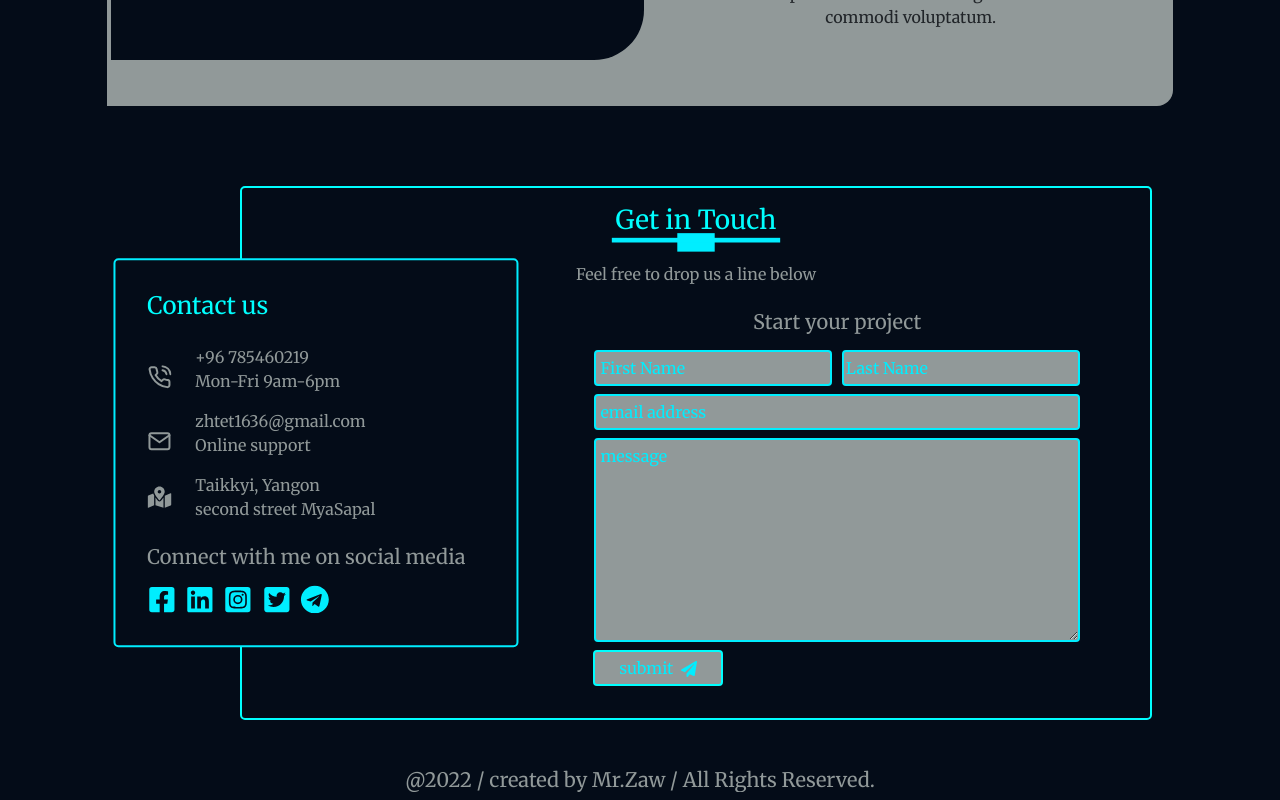
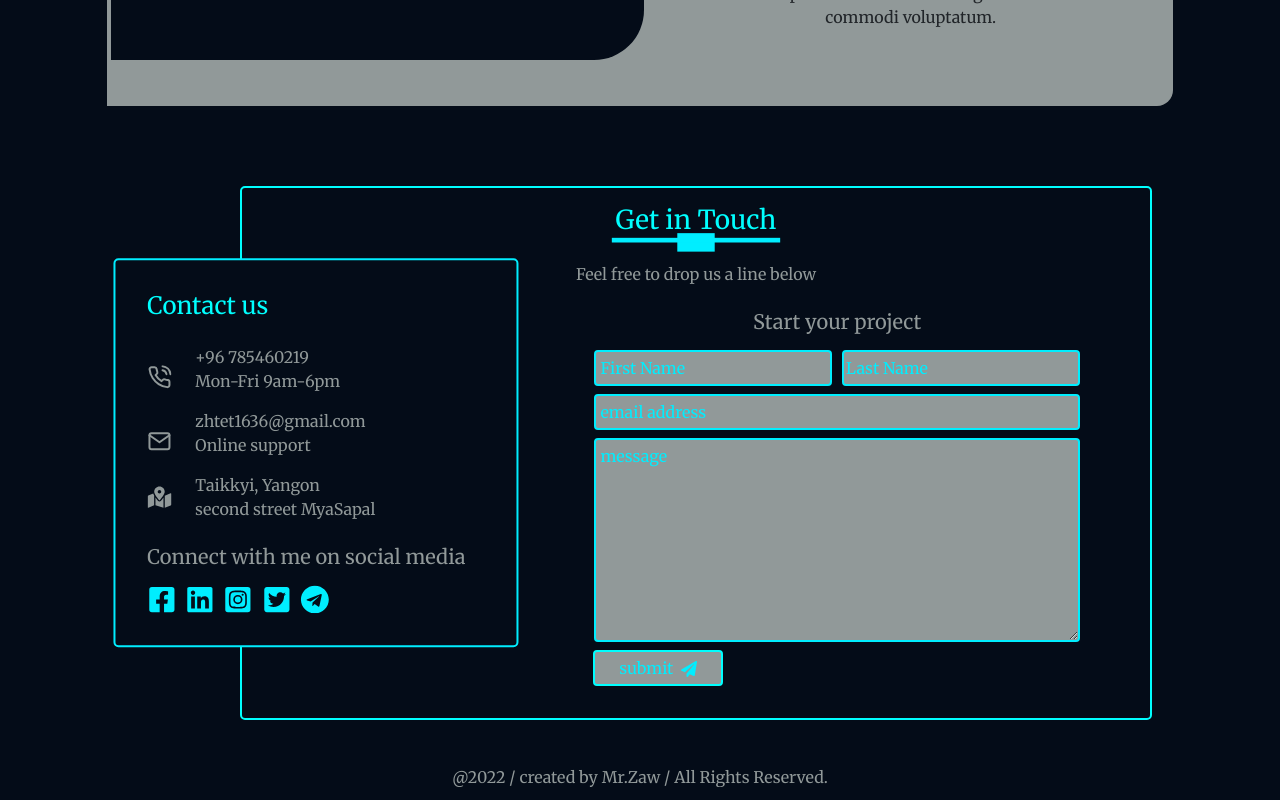
Before and after one commit to ZawHtet-246098/portfolioWithReact202, a React (Create React App) app: page / in a window 1280 px wide. Shown: the part 3406-4206 px from the top of the page. Built offline with nearby package versions, Linux system fonts and the light colour scheme; a web font is replaced by a local one.

Commit message:
update 8/16/2022

```diff
--- a/src/component/Contact.js
+++ b/src/component/Contact.js
@@ -115,7 +115,7 @@ const Contact = () => {
         </div>
       </div>
       <div className="footer text-center pt-5">
-        <h5>@2022 / created by Mr.Zaw / All Rights Reserved.</h5>
+        <h6>@2022 / created by Mr.Zaw / All Rights Reserved.</h6>
       </div>
     </div>
   );
```
Also changed, not shown: 1 other file (tests, documents, lock files or other folders).
